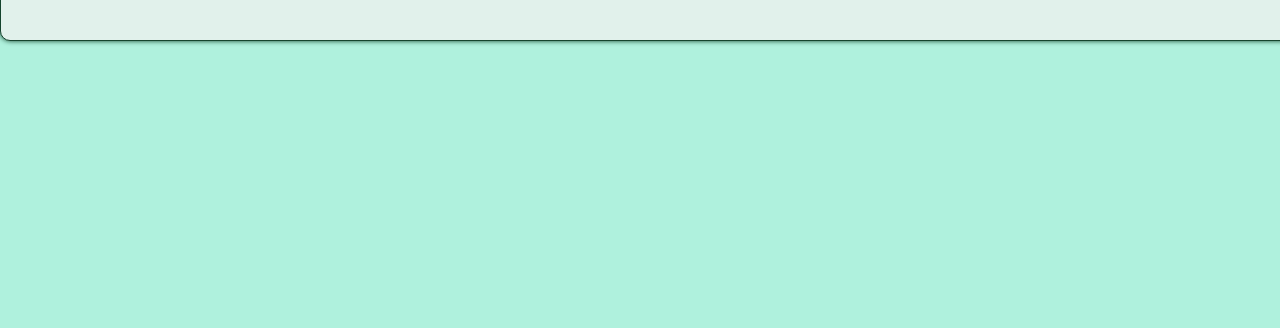
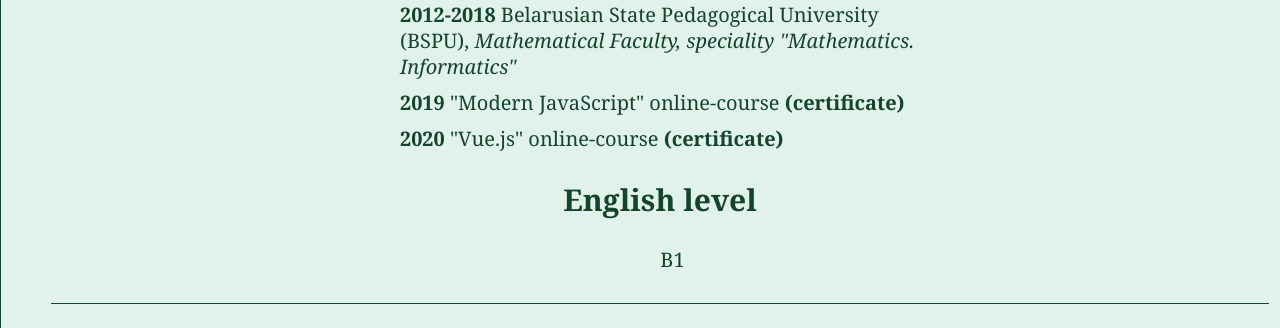
Before and after one commit to Mirum-cor/rsschool-cv, a plain HTML site: page index.html in a window 1280 px wide. Shown: the part 1238-1566 px from the top of the page. Before the commit the page ends 1329 px from the top, so only its background shows below. Drawn offline with Linux system fonts and the light colour scheme; files whose address does not match are found by name.

Commit message:
feat: add education and english level sections

```diff
--- a/index.html
+++ b/index.html
@@ -58,6 +58,18 @@
           <li>Photoshop</li>
         </ul>
       </section>
+      <section id="education">
+        <h2>Education</h2>
+        <ul>
+          <li><span class="years">2012-2018</span> Belarusian State Pedagogical University (BSPU), <span class="position">Mathematical Faculty, speciality "Mathematics. Informatics"</span></li>
+          <li><span class="years">2019</span> "Modern JavaScript" online-course <a href="https://www.udemy.com/certificate/UC-TNARAF79/" target="_blank">(certificate)</a></li>
+          <li><span class="years">2020</span> "Vue.js" online-course <a href="https://www.udemy.com/certificate/UC-X8N9MGG5/" target="_blank">(certificate)</a></li>
+        </ul>
+      </section>
+      <section id="english-level">
+        <h2>English level</h2>
+        <p>B1</p>
+      </section>
       <footer>
         <a href="https://github.com/Mirum-cor" target="_blank">My GitHub</a>
         <p>&copy; 2021</p>
--- a/styles.css
+++ b/styles.css
@@ -25,18 +25,23 @@ body {
   background-color: #e1f1eb;
   border: 1px solid #15442d;
   border-radius: 10px;
-  box-shadow: 0px 0px 5px #15442d;
+  box-shadow: 0px 0px 10px #15442d;
 }
 
-ul:not(#skills ul) {
+header ul,
+#contacts ul {
   margin: 0 auto;
   display: flex;
   justify-content: space-between;
   width: 90%;
 }
 
-ul:not(#skills ul) li {
+header ul li,
+#contacs ul li {
   display: inline-block;
+}
+
+ul li {
   list-style-type: none;
 }
 
@@ -99,10 +104,39 @@ p {
 }
 
 #skills ul li {
+  margin-bottom: 10px;
   padding-left: 30px;
   list-style-type: none;
   background: url(img/li-background.svg) no-repeat left center;
   background-size: 15px;
+}
+
+
+
+.years {
+  font-weight: 700;
+}
+
+.position {
+  font-style: italic;
+}
+
+#education ul {
+  margin: 0 auto;
+  width: 520px;
+}
+
+#education ul li {
+  margin-bottom: 10px;
+}
+
+#education a {
+  font-size: 20px;
+  line-height: 26px;
+}
+
+#english-level {
+  text-align: center;
 }
 
 footer {
```
